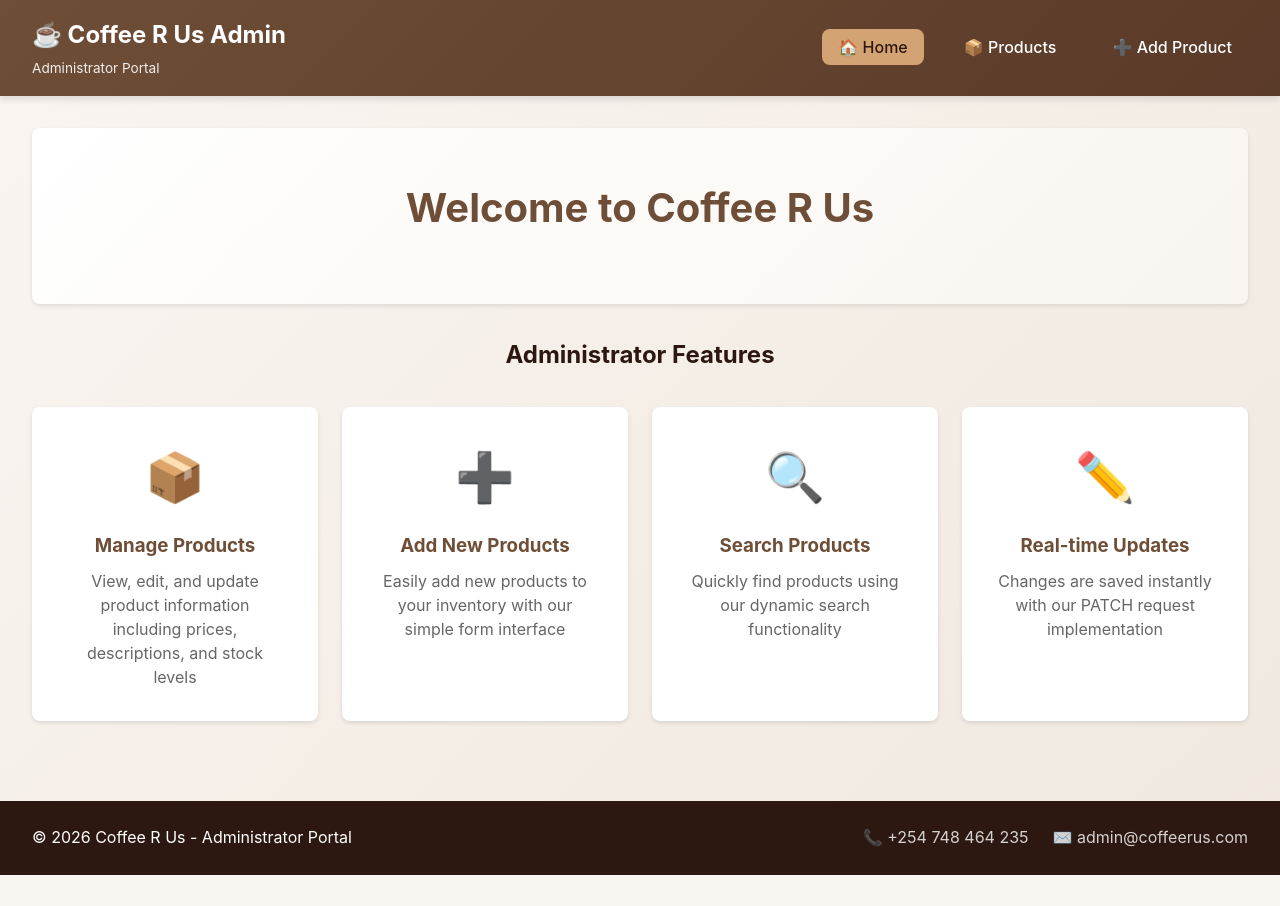
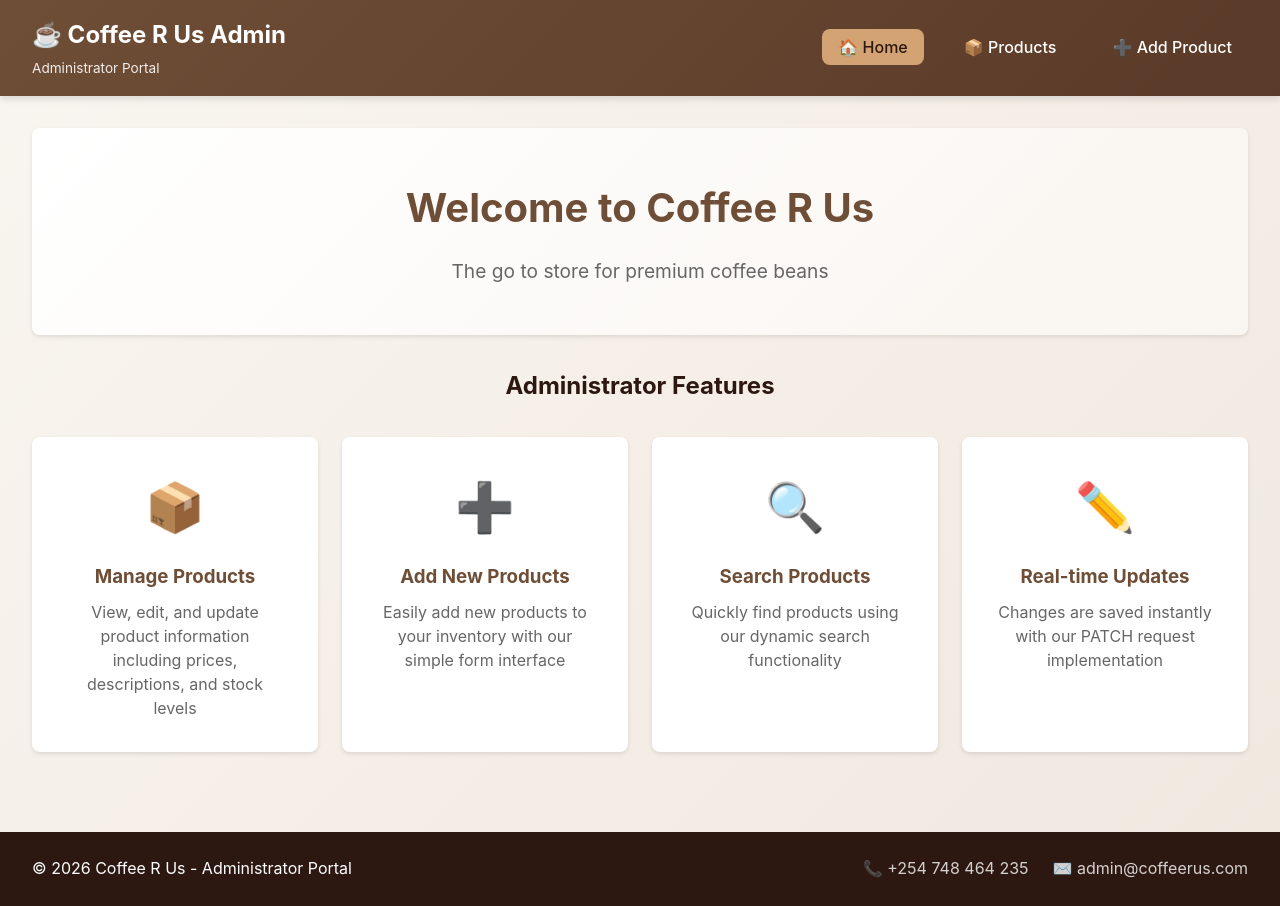
Before and after one commit to Riq32/e-commerce-admin-portal, a React (Vite) app: page / in a window 1280 px wide. Before the commit the page ends 875 px from the top, so only its background shows below. Built offline with nearby package versions, Linux system fonts and the light colour scheme; data requests are answered from the project's data file.

Commit message:
Fix critical bugs: usePost method, data validation, LandingPage hook usage

```diff
--- a/src/components/Landing/LandingPage.jsx
+++ b/src/components/Landing/LandingPage.jsx
@@ -1,4 +1,4 @@
-import React from 'react';
+import React, { useEffect } from 'react';
 import { useStore } from '../../contexts/StoreContext';
 import { useFetch } from '../../hooks/useFetch';
 import LoadingSpinner from '../Common/LoadingSpinner';
@@ -7,10 +7,13 @@ import './LandingPage.css';
 
 const LandingPage = () => {
   const { storeInfo, setStoreInfo } = useStore();
-  const { loading, error } = useFetch('/api/store_info/1', {
-    method: 'GET',
-    onSuccess: (data) => setStoreInfo(data)
-  });
+  const { data, loading, error } = useFetch('/api/store_info/1');
+
+  useEffect(() => {
+    if (data) {
+      setStoreInfo(data);
+    }
+  }, [data, setStoreInfo]);
 
   if (loading) return <LoadingSpinner />;
   if (error) return <ErrorMessage message={error} />;
--- a/src/components/Products/ProductList.jsx
+++ b/src/components/Products/ProductList.jsx
@@ -21,7 +21,13 @@ const ProductList = () => {
 
   useEffect(() => {
     if (data) {
-      setProducts(data);
+      // Ensure data is an array before setting
+      if (Array.isArray(data)) {
+        setProducts(data);
+      } else {
+        console.warn('Expected array from API /products, got:', typeof data, data);
+        setProducts([]);
+      }
     }
   }, [data, setProducts]);
 
--- a/src/hooks/useFetch.js
+++ b/src/hooks/useFetch.js
@@ -50,12 +50,12 @@ export const usePost = () => {
   const [loading, setLoading] = useState(false);
   const [error, setError] = useState(null);
 
-  const postData = useCallback(async (url, postData) => {
+  const postData = useCallback(async (url, payload) => {
     setLoading(true);
     setError(null);
 
     try {
-      const response = await axios.patch(normalizeApiUrl(url), updateData, {
+      const response = await axios.post(normalizeApiUrl(url), payload, {
         headers: { 'Content-Type': 'application/json' }
       });
       return response.data;
```
